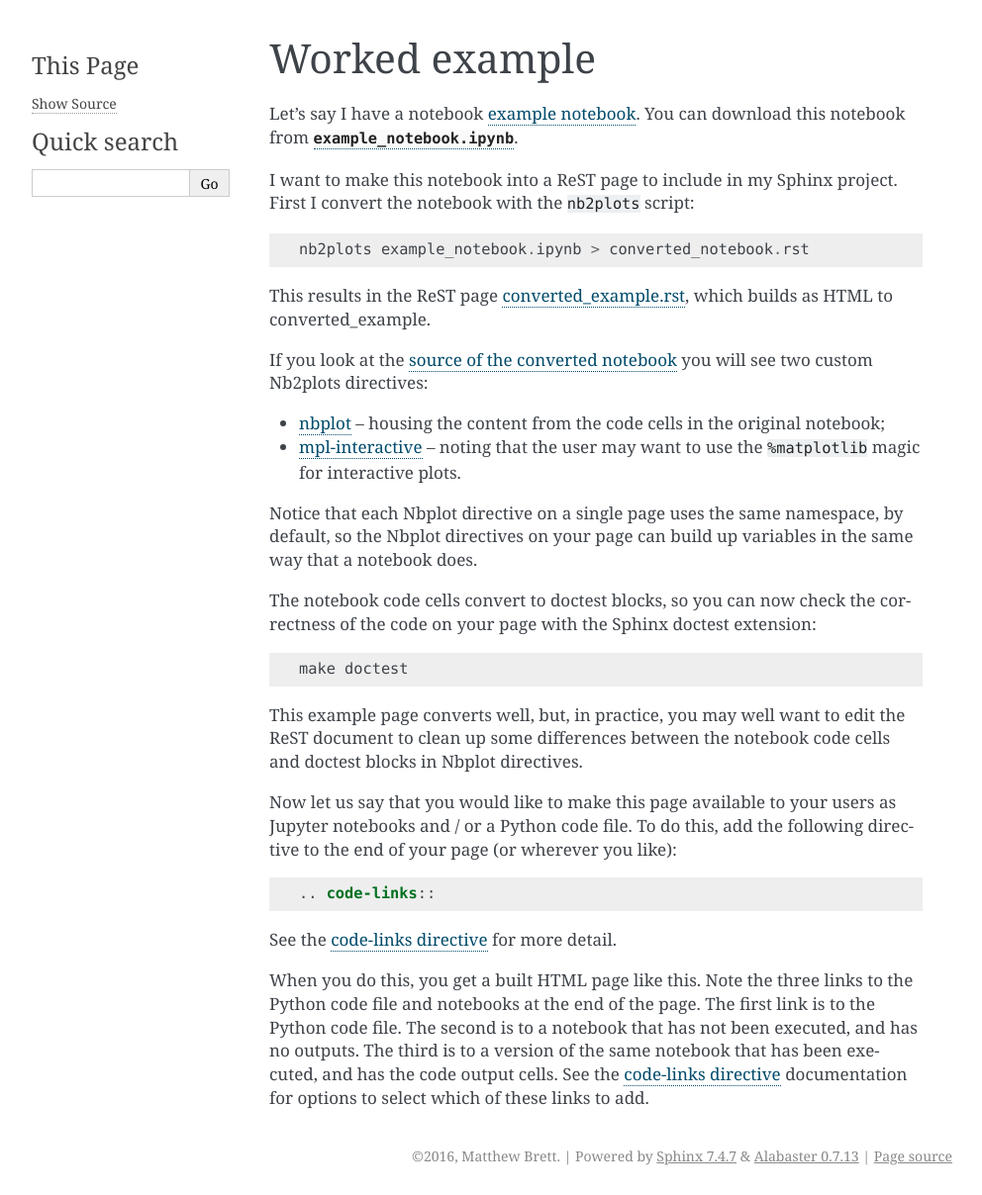
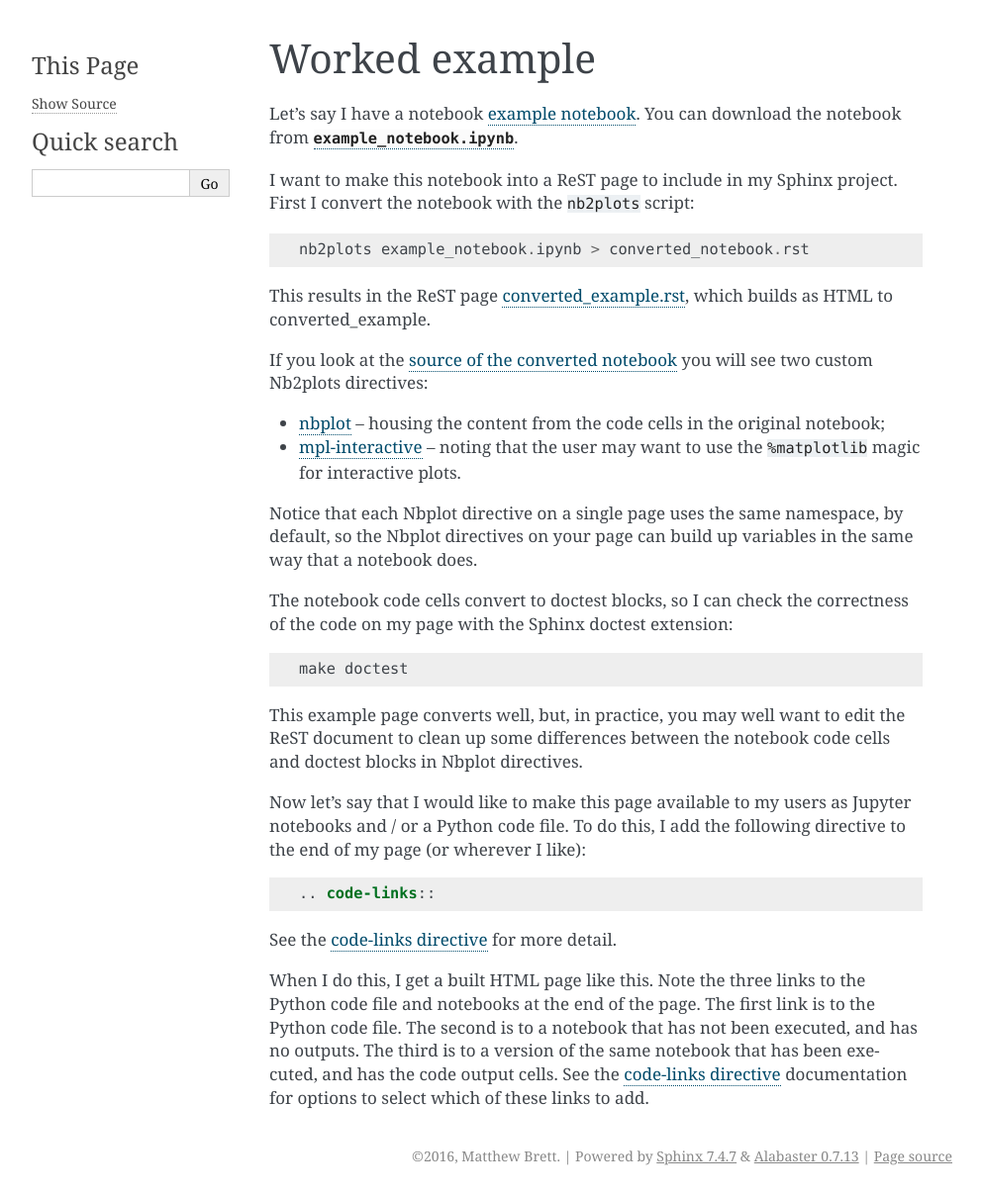
Before and after one commit to matthew-brett/nb2plots, a Sphinx documentation site: the page built from doc/worked_example.rst, in a window 1280 px wide. Shown: the whole page at 99% size, without its empty margins (148-1140 px from the left). Built offline with Sphinx 7.4.7, drawn with Linux system fonts in a browser that asks for light colours; pages that are not in the unit, such as notebooks, are missing from menus.

Commit message:
DOC: extending the docs a bit further
Clean up codelinks.  Add page on using the Sphinx example project.

```diff
--- a/doc/index.rst
+++ b/doc/index.rst
@@ -30,6 +30,7 @@
     :maxdepth: 2
 
     devel/improving_markdown
+    devel/sphinx_example_project
     devel/make_release
 
 .. toctree::
--- a/doc/worked_example.rst
+++ b/doc/worked_example.rst
@@ -3,7 +3,7 @@
 ##############
 
 Let's say I have a notebook `example notebook <example_notebook.html>`_.  You
-can download this notebook from :download:`example_notebook.ipynb`.
+can download the notebook from :download:`example_notebook.ipynb`.
 
 I want to make this notebook into a ReST page to include in my Sphinx
 project.  First I convert the notebook with the ``nb2plots`` script::
@@ -27,8 +27,8 @@
 default, so the Nbplot directives on your page can build up variables in the
 same way that a notebook does.
 
-The notebook code cells convert to doctest blocks, so you can now check the
-correctness of the code on your page with the Sphinx doctest extension:
+The notebook code cells convert to doctest blocks, so I can check the
+correctness of the code on my page with the Sphinx doctest extension:
 
 .. code-block:: bash
 
@@ -38,9 +38,9 @@
 the ReST document to clean up some differences between the notebook code cells
 and doctest blocks in Nbplot directives.
 
-Now let us say that you would like to make this page available to your users
-as Jupyter notebooks and / or a Python code file.  To do this, add the
-following directive to the end of your page (or wherever you like):
+Now let's say that I would like to make this page available to my users as
+Jupyter notebooks and / or a Python code file.  To do this, I add the
+following directive to the end of my page (or wherever I like):
 
 .. code-block:: rest
 
@@ -48,7 +48,7 @@
 
 See the :ref:`code-links-directive` for more detail.
 
-When you do this, you get a built HTML page :doc:`like this
+When I do this, I get a built HTML page :doc:`like this
 <converted_plus_notebooks>`.  Note the three links to the Python code file and
 notebooks at the end of the page.  The first link is to the Python code file.
 The second is to a notebook that has not been executed, and has no outputs.
```
Also changed, not shown: doc/devel/sphinx_example_project.rst (added, +31 -0 lines), 1 other file.
